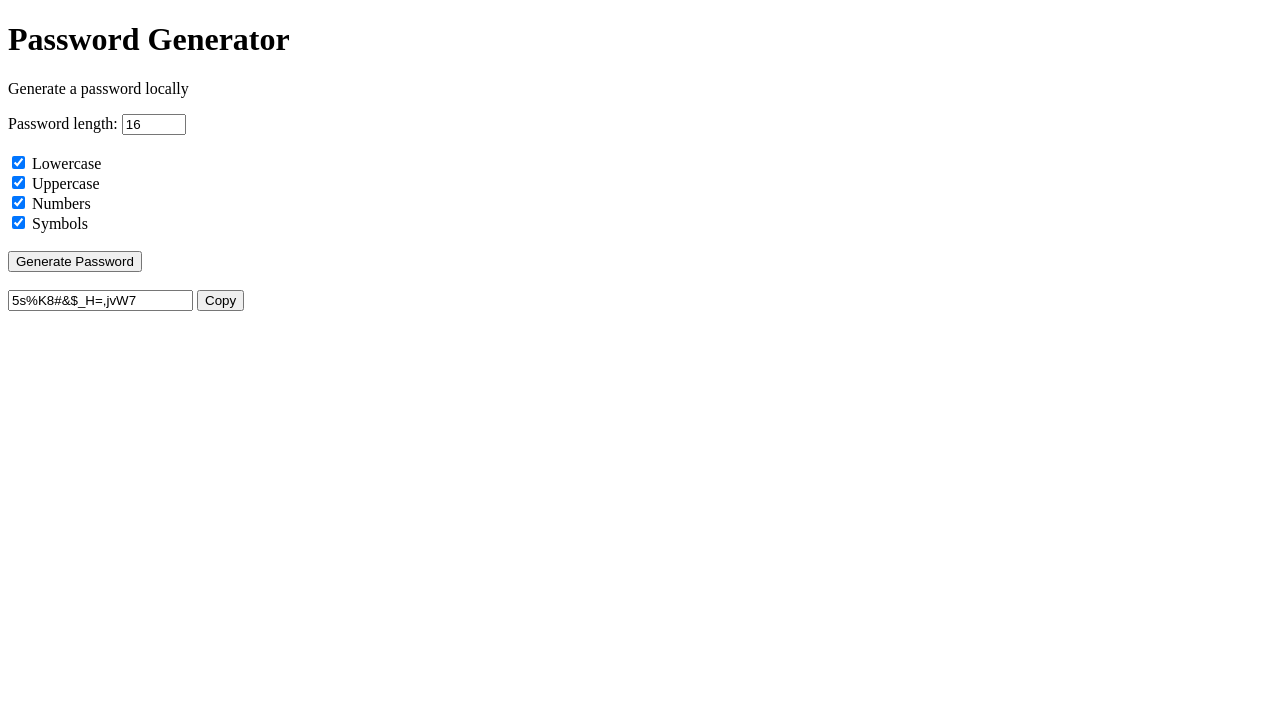
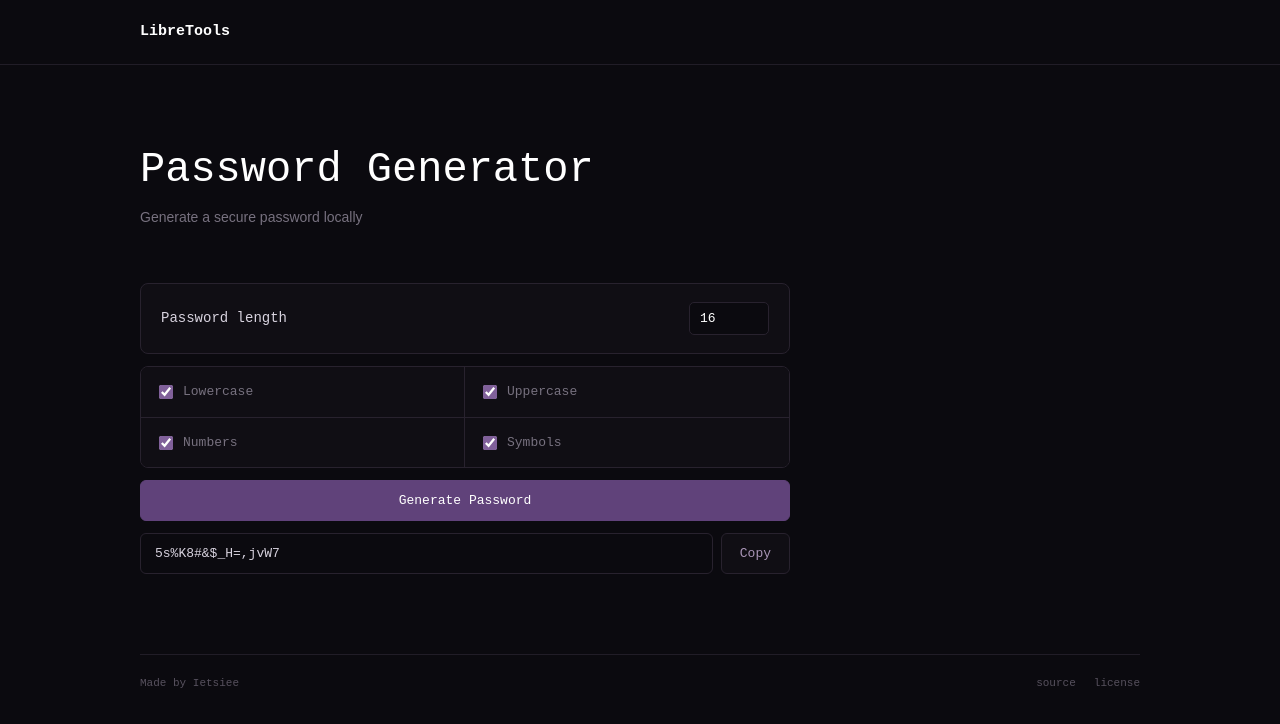
Before and after one commit to Ietsiee/LibreTools, a plain HTML site: page password-generator.html in a window 1280 px wide. Drawn offline with Linux system fonts and the light colour scheme.

Commit message:
Added style.css

```diff
--- a/password-generator.html
+++ b/password-generator.html
@@ -3,56 +3,77 @@
 <head>
     <meta charset="UTF-8">
     <meta name="viewport" content="width=device-width, initial-scale=1.0">
+    <meta name="description" content="Generate secure passwords locally with LibreTools">
     <title>Password Generator - LibreTools</title>
+
+    <link rel="stylesheet" href="style.css">
 </head>
+
 <body>
 
-    <h1>Password Generator</h1>
+    <header>
+        <div class="header-content">
+            <a href="index.html" class="logo">LibreTools</a>
+        </div>
+    </header>
 
-    <p>Generate a password locally</p>
+    <main>
 
-    <label>
-        Password length:
-        <input type="number" id="length" value="16" min="6" max="128">
-    </label>
+        <section class="intro">
+            <h1>Password Generator</h1>
+            <p>Generate a secure password locally</p>
+        </section>
 
-    <br><br>
+        <section class="generator">
 
-    <label>
-        <input type="checkbox" id="lowercase" checked>
-        Lowercase
-    </label>
+            <div class="option">
+                <label for="length">Password length</label>
+                <input type="number" id="length" value="16" min="6" max="128">
+            </div>
 
-    <br>
+            <div class="options">
 
-    <label>
-        <input type="checkbox" id="uppercase" checked>
-        Uppercase
-    </label>
+                <label class="checkbox">
+                    <input type="checkbox" id="lowercase" checked>
+                    <span>Lowercase</span>
+                </label>
 
-    <br>
+                <label class="checkbox">
+                    <input type="checkbox" id="uppercase" checked>
+                    <span>Uppercase</span>
+                </label>
 
-    <label>
-        <input type="checkbox" id="numbers" checked>
-        Numbers
-    </label>
+                <label class="checkbox">
+                    <input type="checkbox" id="numbers" checked>
+                    <span>Numbers</span>
+                </label>
 
-    <br>
+                <label class="checkbox">
+                    <input type="checkbox" id="symbols" checked>
+                    <span>Symbols</span>
+                </label>
 
-    <label>
-        <input type="checkbox" id="symbols" checked>
-        Symbols
-    </label>
+            </div>
 
-    <br><br>
+            <button onclick="generatePassword()">Generate Password</button>
 
-    <button onclick="generatePassword()">Generate Password</button>
+            <div class="result">
+                <input type="text" id="password" readonly>
+                <button onclick="copyPassword()">Copy</button>
+            </div>
 
-    <br><br>
+        </section>
 
-    <input type="text" id="password" readonly>
+    </main>
 
-    <button onclick="copyPassword()">Copy</button>
+    <footer>
+        <span>Made by Ietsiee</span>
+
+        <div class="footer-links">
+            <a href="https://github.com/Ietsiee/LibreTools">source</a>
+            <a href="https://github.com/Ietsiee/LibreTools/blob/main/LICENSE">license</a>
+        </div>
+    </footer>
 
     <script>
         function generatePassword() {
--- /dev/null
+++ b/style.css
@@ -0,0 +1,292 @@
+* {
+    box-sizing: border-box;
+    margin: 0;
+    padding: 0;
+}
+
+body {
+    min-height: 100vh;
+    background: #0b0a0f;
+    color: #d8d3df;
+    font-family: Arial, Helvetica, sans-serif;
+    font-size: 14px;
+    line-height: 1.5;
+}
+
+a {
+    color: inherit;
+    text-decoration: none;
+}
+
+header {
+    border-bottom: 1px solid #211d27;
+}
+
+.header-content,
+main,
+footer {
+    width: min(1000px, calc(100% - 32px));
+    margin: 0 auto;
+}
+
+.header-content {
+    height: 64px;
+    display: flex;
+    align-items: center;
+}
+
+.logo {
+    color: #ffffff;
+    font-family: monospace;
+    font-size: 15px;
+    font-weight: bold;
+}
+
+.intro {
+    padding: 80px 0 55px;
+}
+
+.intro h1 {
+    color: #ffffff;
+    font-family: monospace;
+    font-size: 42px;
+    font-weight: normal;
+    line-height: 1.2;
+}
+
+.intro p {
+    margin-top: 12px;
+    color: #77717f;
+}
+
+.tools {
+    padding-bottom: 80px;
+}
+
+.tool {
+    display: block;
+    padding: 20px;
+    background: #100e14;
+    border: 1px solid #28222e;
+    border-radius: 8px;
+    transition: background 0.15s ease, border-color 0.15s ease;
+}
+
+.tool:hover {
+    background: #130f18;
+    border-color: #60427a;
+}
+
+.tool-name {
+    display: block;
+    color: #ddd7e4;
+    font-family: monospace;
+    font-size: 15px;
+}
+
+.tool-description {
+    display: block;
+    margin-top: 5px;
+    color: #716b78;
+    font-size: 13px;
+}
+
+.generator {
+    max-width: 650px;
+    padding-bottom: 80px;
+}
+
+.option {
+    display: flex;
+    align-items: center;
+    justify-content: space-between;
+    padding: 18px 20px;
+    background: #100e14;
+    border: 1px solid #28222e;
+    border-radius: 8px;
+}
+
+.option label {
+    color: #d8d3df;
+    font-family: monospace;
+}
+
+.option input {
+    width: 80px;
+    padding: 8px 10px;
+    background: #0b0a0f;
+    color: #ffffff;
+    border: 1px solid #28222e;
+    border-radius: 5px;
+    font-family: monospace;
+    font-size: 13px;
+    outline: none;
+}
+
+.option input:focus {
+    border-color: #60427a;
+}
+
+.options {
+    margin-top: 12px;
+    display: grid;
+    grid-template-columns: 1fr 1fr;
+    overflow: hidden;
+    border: 1px solid #28222e;
+    border-radius: 8px;
+}
+
+.checkbox {
+    display: flex;
+    align-items: center;
+    gap: 10px;
+    padding: 15px 18px;
+    background: #100e14;
+    color: #77717f;
+    font-family: monospace;
+    font-size: 13px;
+    border-bottom: 1px solid #28222e;
+}
+
+.checkbox:nth-child(odd) {
+    border-right: 1px solid #28222e;
+}
+
+.checkbox:nth-child(3),
+.checkbox:nth-child(4) {
+    border-bottom: 0;
+}
+
+.checkbox input {
+    width: 14px;
+    height: 14px;
+    margin: 0;
+    accent-color: #80609a;
+}
+
+.generator > button {
+    width: 100%;
+    margin-top: 12px;
+    padding: 12px 18px;
+    background: #60427a;
+    color: #ffffff;
+    border: 1px solid #60427a;
+    border-radius: 6px;
+    font-family: monospace;
+    font-size: 13px;
+    cursor: pointer;
+    transition: background 0.15s ease, border-color 0.15s ease;
+}
+
+.generator > button:hover {
+    background: #704b8e;
+    border-color: #704b8e;
+}
+
+.result {
+    display: flex;
+    gap: 8px;
+    margin-top: 12px;
+}
+
+.result input {
+    min-width: 0;
+    flex: 1;
+    padding: 12px 14px;
+    background: #0b0a0f;
+    color: #d8d3df;
+    border: 1px solid #28222e;
+    border-radius: 6px;
+    font-family: monospace;
+    font-size: 13px;
+    outline: none;
+}
+
+.result button {
+    padding: 12px 18px;
+    background: #100e14;
+    color: #a995b7;
+    border: 1px solid #28222e;
+    border-radius: 6px;
+    font-family: monospace;
+    font-size: 13px;
+    cursor: pointer;
+    transition: color 0.15s ease, border-color 0.15s ease;
+}
+
+.result button:hover {
+    color: #ffffff;
+    border-color: #60427a;
+}
+
+footer {
+    display: flex;
+    align-items: center;
+    justify-content: space-between;
+    gap: 20px;
+    padding: 20px 0;
+    border-top: 1px solid #211d27;
+    color: #57515e;
+    font-family: monospace;
+    font-size: 11px;
+}
+
+.footer-links {
+    display: flex;
+    gap: 18px;
+}
+
+.footer-links a:hover {
+    color: #b99bd7;
+}
+
+@media (max-width: 600px) {
+    .header-content,
+    main,
+    footer {
+        width: calc(100% - 28px);
+    }
+
+    .intro {
+        padding: 60px 0 40px;
+    }
+
+    .intro h1 {
+        font-size: 32px;
+    }
+
+    .tool {
+        padding: 18px 16px;
+    }
+
+    .generator {
+        padding-bottom: 60px;
+    }
+
+    .options {
+        grid-template-columns: 1fr;
+    }
+
+    .checkbox {
+        border-right: 0 !important;
+        border-bottom: 1px solid #28222e !important;
+    }
+
+    .checkbox:last-child {
+        border-bottom: 0 !important;
+    }
+
+    .result {
+        flex-direction: column;
+    }
+
+    .result button {
+        width: 100%;
+    }
+
+    footer {
+        align-items: flex-start;
+        flex-direction: column;
+        gap: 8px;
+    }
+}
```
Also changed, not shown: index.html (+31 -10 lines).
